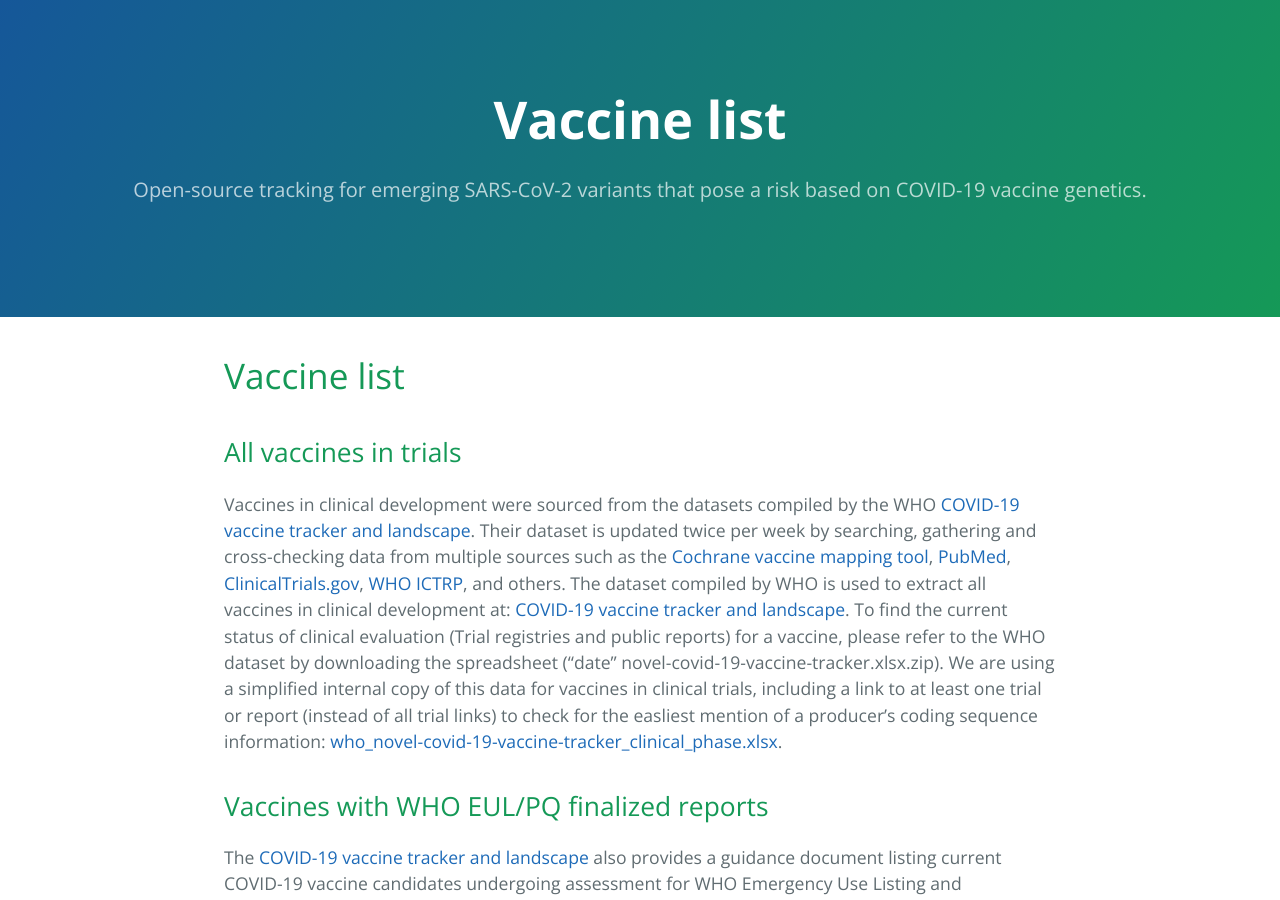
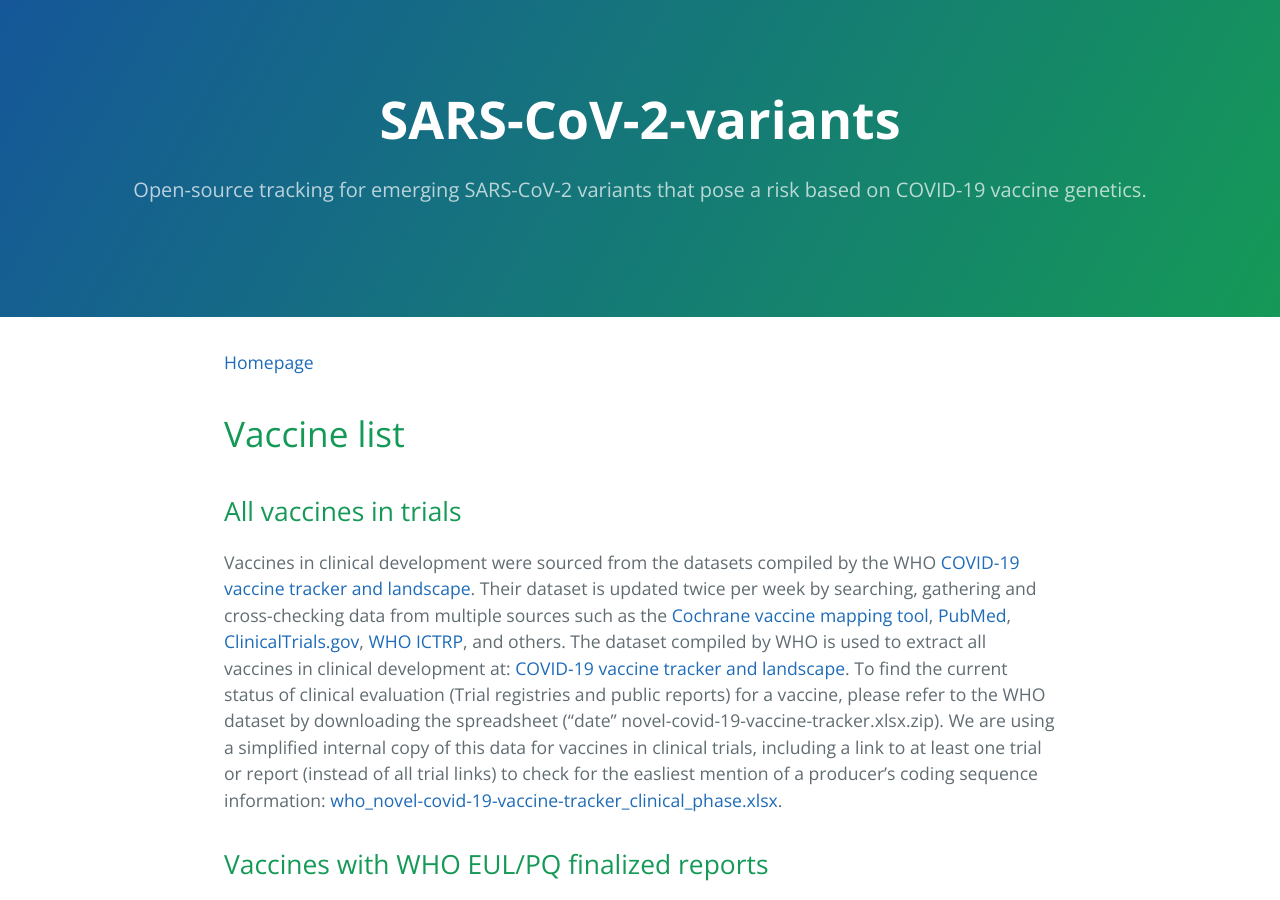
Before and after one commit to DylanLawless/SARS-CoV-2-VOC.github.io, a Jekyll site: the page built from vaccine_list/vaccine_list.md, in a window 1280 px wide and 900 px high. Built offline with Jekyll 4.4.1, drawn with Linux system fonts in a browser that asks for light colours; our own code applies the rules of GitHub Pages for plain Markdown files.

Commit message:
link to home

```diff
--- a/vaccine_list/vaccine_list.md
+++ b/vaccine_list/vaccine_list.md
@@ -1,3 +1,5 @@
+[Homepage](https://sarscov2variants.com)
+
 # Vaccine list
 ## All vaccines in trials
 Vaccines in clinical development were sourced from the datasets compiled by the WHO
```
Also changed, not shown: vaccine_list/Status_of_COVID-19_Vaccines_within_WHO_EUL_PQ_evaluation_process.md (+3 -0 lines).
